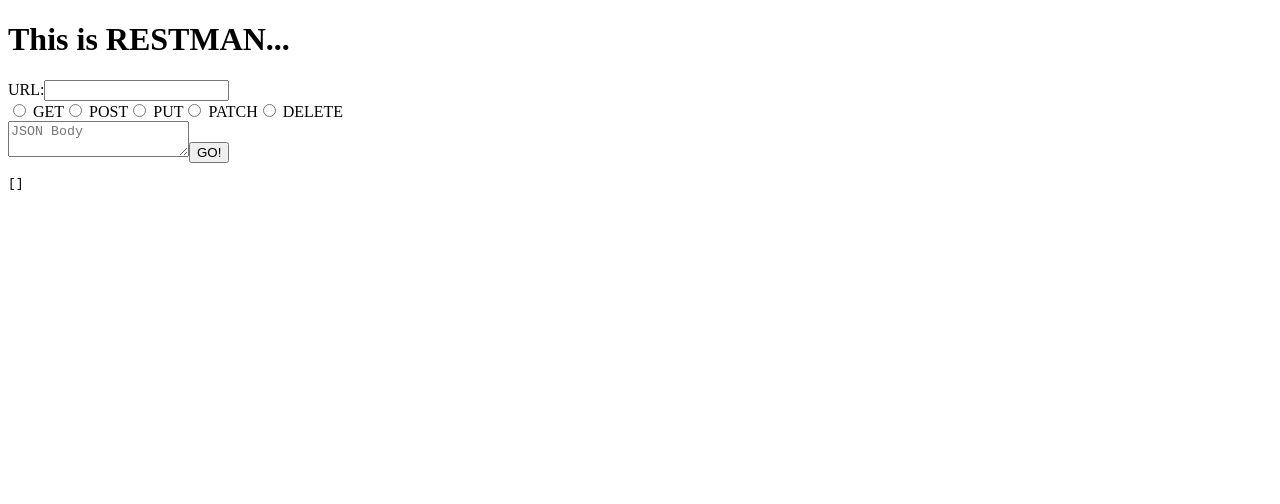
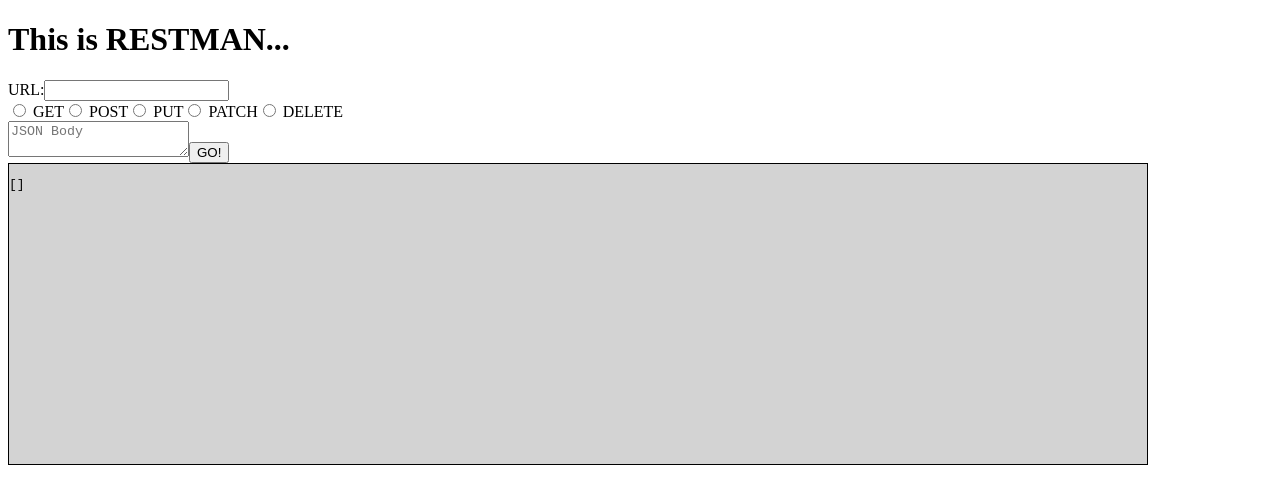
Before and after one commit to thisisjoshford/restman, a React app: page / in a window 1280 px wide. Shown: the top 504 px of the page. Built offline with nearby package versions, Linux system fonts and the light colour scheme.

Commit message:
response format

```diff
--- /dev/null
+++ b/src/components/Response/Response.css
@@ -0,0 +1,7 @@
+.Box {
+  max-width: 90%;
+  height: 300px;
+  border: solid black 1px;
+  background-color: lightgray;
+  overflow: scroll;
+}
--- a/src/components/Response/Response.jsx
+++ b/src/components/Response/Response.jsx
@@ -1,10 +1,13 @@
 import React from 'react';
 import PropTypes from 'prop-types';
+import style from './Response.css';
 
 const Response = ({ response }) => (
-  <pre>
-    {JSON.stringify(response, null, 2)}
-  </pre>
+  <section className={style.Box}>
+    <pre>
+      {JSON.stringify(response, null, 2)}
+    </pre>
+  </section>
 );
 
 Response.propTypes = {
```
